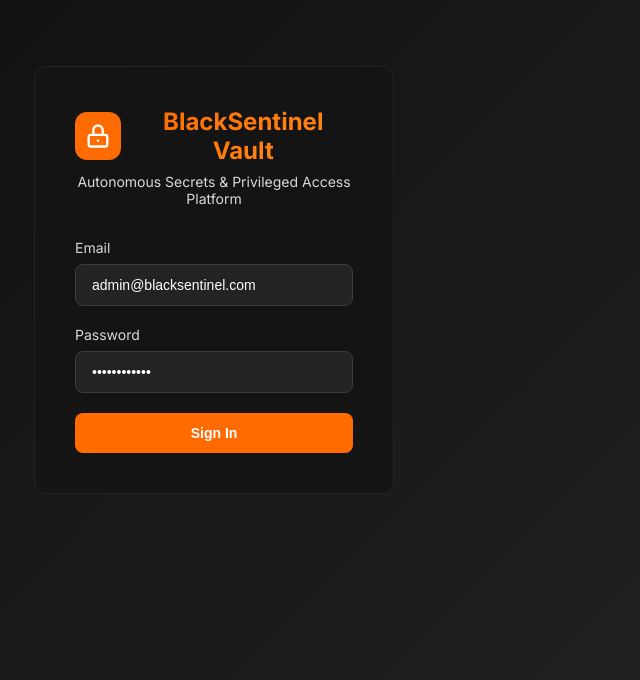
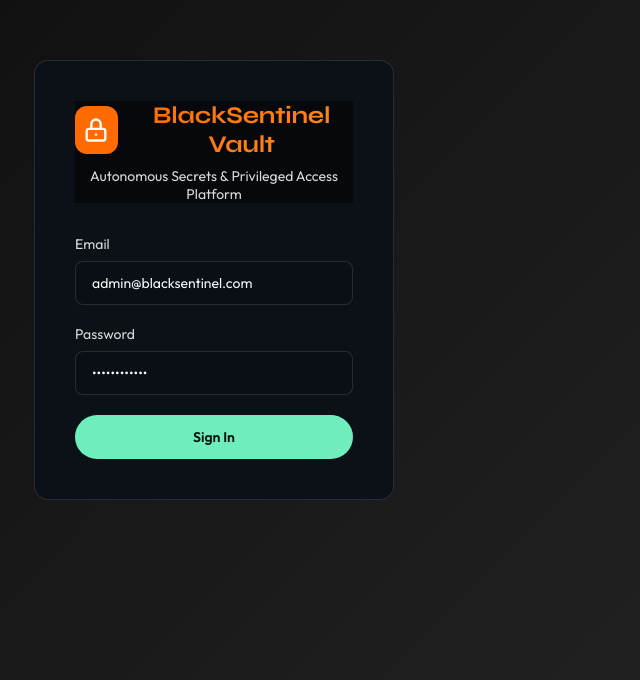
Before and after one commit to BlackSentinel-Cibersecurity/blacksentinel-vault-free, a website: page public/index.html in a window 1280 px wide. Shown: the part 120-800 px from the top of the page, without its empty margins (426-1066 px from the left). Drawn offline with Linux system fonts and the light colour scheme.

Commit message:
Brand theme and one-click Codespaces
Adds blacksentinel-theme.css and imports it last so the product matches
blacksentinel.tech: ink + mint/cyan palette, Syne/Outfit/IBM Plex Mono,
dark spatial surfaces and brand-styled controls, inputs, tables and badges.
Adds a .devcontainer so Open in GitHub Codespaces builds and starts the
product on its own (defensive editions only).

```diff
--- /dev/null
+++ b/public/blacksentinel-theme.css
@@ -0,0 +1,137 @@
+/* ===========================================================================
+   BlackSentinel brand theme — drop-in.
+   Applies the website's design system (ink + mint/cyan palette, Syne/Outfit/
+   IBM Plex Mono type, dark spatial surfaces) to any product's open-source
+   edition. Self-contained: it imports its own fonts and styles base elements
+   and the common UI patterns, so a product looks like BlackSentinel without
+   rewriting its components.
+
+   Import it LAST, after the app's own stylesheets, so it wins. See THEME.md
+   for where to import per stack.
+   =========================================================================== */
+@import url('https://fonts.googleapis.com/css2?family=Syne:wght@500;600;700;800&family=Outfit:wght@300;400;500;600;700&family=IBM+Plex+Mono:wght@400;500&display=swap');
+
+:root {
+  --bs-ink: #05070b;
+  --bs-ink-2: #0a0e15;
+  --bs-panel: #0c1017;
+  --bs-panel-2: #11161f;
+  --bs-line: rgba(203, 220, 239, .14);
+  --bs-line-strong: rgba(203, 220, 239, .24);
+  --bs-text: #f3f7fb;
+  --bs-muted: #aab6c5;
+  --bs-signal: #70edbc;   /* mint */
+  --bs-signal-hot: #b8ead6;
+  --bs-cyan: #86f7ec;
+  --bs-ice: #b9d3e9;
+  --bs-mint: #76e2d1;
+  --bs-violet: #b8a4ff;
+  --bs-danger: #ff8a8a;
+  --bs-display: 'Syne', ui-sans-serif, system-ui, sans-serif;
+  --bs-sans: 'Outfit', ui-sans-serif, system-ui, sans-serif;
+  --bs-mono: 'IBM Plex Mono', ui-monospace, Menlo, monospace;
+  --bs-radius: 14px;
+  color-scheme: dark;
+}
+
+html, body {
+  background: var(--bs-ink) !important;
+  color: var(--bs-text) !important;
+  font-family: var(--bs-sans) !important;
+  -webkit-font-smoothing: antialiased;
+}
+body {
+  background-image:
+    radial-gradient(1100px 640px at 84% -12%, rgba(112, 237, 188, .13), transparent 70%),
+    radial-gradient(800px 620px at -9% 58%, rgba(118, 226, 209, .055), transparent 76%) !important;
+  background-attachment: fixed;
+}
+
+h1, h2, h3, h4, h5, h6, .h1, .h2, .h3 {
+  font-family: var(--bs-display) !important;
+  color: var(--bs-text);
+  font-weight: 600;
+  letter-spacing: -.01em;
+}
+code, pre, kbd, samp, .mono, [class*="mono"] { font-family: var(--bs-mono) !important; }
+a { color: var(--bs-cyan); }
+a:hover { color: var(--bs-signal-hot); }
+::selection { background: rgba(112, 237, 188, .3); color: #fff; }
+hr { border: 0; border-top: 1px solid var(--bs-line); }
+
+/* Surfaces — common card/panel/container patterns */
+.card, .panel, .box, .tile, .widget, .surface, .modal, .dialog,
+[class*="card"], [class*="panel"], [class*="Card"], [class*="Panel"] {
+  background-color: var(--bs-panel);
+  border-color: var(--bs-line);
+  border-radius: var(--bs-radius);
+  color: var(--bs-text);
+}
+
+/* Controls */
+button, .btn, .button, [class*="btn"], [class*="Button"],
+input[type="button"], input[type="submit"], input[type="reset"] {
+  font-family: var(--bs-sans);
+  border-radius: 100px;
+  transition: filter .15s ease, transform .15s ease, border-color .15s ease;
+}
+button:not(:disabled):hover, .btn:not(:disabled):hover { filter: brightness(1.08); }
+.btn-primary, .button-primary, [class*="primary"]:is(button,.btn,.button),
+button[type="submit"], input[type="submit"] {
+  background: var(--bs-signal) !important;
+  color: #04120d !important;
+  border: 1px solid transparent !important;
+  font-weight: 600;
+}
+.btn-secondary, .btn-ghost, .button-secondary, [class*="ghost"]:is(button,.btn,.button) {
+  background: rgba(239, 255, 245, .03) !important;
+  color: var(--bs-text) !important;
+  border: 1px solid var(--bs-line) !important;
+}
+
+/* Inputs */
+input, select, textarea {
+  background-color: var(--bs-ink-2) !important;
+  color: var(--bs-text) !important;
+  border: 1px solid var(--bs-line) !important;
+  border-radius: 10px;
+  font-family: var(--bs-sans) !important;
+}
+input:focus, select:focus, textarea:focus {
+  outline: none;
+  border-color: var(--bs-signal) !important;
+  box-shadow: 0 0 0 3px rgba(112, 237, 188, .16) !important;
+}
+::placeholder { color: var(--bs-muted); opacity: .7; }
+
+/* Tables */
+table { border-color: var(--bs-line); color: var(--bs-text); }
+th { font-family: var(--bs-mono); color: var(--bs-muted); font-weight: 500; letter-spacing: .04em; text-transform: uppercase; font-size: .78em; }
+td, th { border-color: var(--bs-line); }
+tr:hover > td { background: rgba(203, 220, 239, .03); }
+
+/* Navs / sidebars / headers */
+nav, header, aside, .sidebar, .navbar, .topbar,
+[class*="sidebar"], [class*="navbar"], [class*="header"] {
+  background-color: color-mix(in srgb, var(--bs-ink) 86%, transparent);
+  border-color: var(--bs-line);
+}
+
+/* Status accents */
+.success, .ok, [class*="success"] { color: var(--bs-signal) !important; }
+.error, .danger, [class*="error"], [class*="danger"] { color: var(--bs-danger) !important; }
+.warning, [class*="warn"] { color: #ffcf8a !important; }
+.badge, .tag, .pill, .chip, [class*="badge"], [class*="chip"], [class*="tag"] {
+  border-radius: 100px; border: 1px solid var(--bs-line); color: var(--bs-muted);
+  font-family: var(--bs-mono); font-size: .76em; letter-spacing: .03em;
+}
+
+/* Scrollbar */
+* { scrollbar-color: var(--bs-line-strong) transparent; }
+*::-webkit-scrollbar { width: 11px; height: 11px; }
+*::-webkit-scrollbar-thumb { background: var(--bs-line-strong); border-radius: 100px; border: 3px solid transparent; background-clip: content-box; }
+*::-webkit-scrollbar-track { background: transparent; }
+
+@media (prefers-reduced-motion: reduce) {
+  button, .btn { transition: none; }
+}
--- a/public/index.html
+++ b/public/index.html
@@ -6,6 +6,7 @@
   <title>BlackSentinel Vault</title>
   <link rel="stylesheet" href="/css/style.css">
   <link href="https://fonts.googleapis.com/css2?family=Inter:wght@300;400;500;600;700&display=swap" rel="stylesheet">
+  <link rel="stylesheet" href="blacksentinel-theme.css">
 </head>
 <body>
   <div id="app">
```
Also changed, not shown: .devcontainer/devcontainer.json (added).
